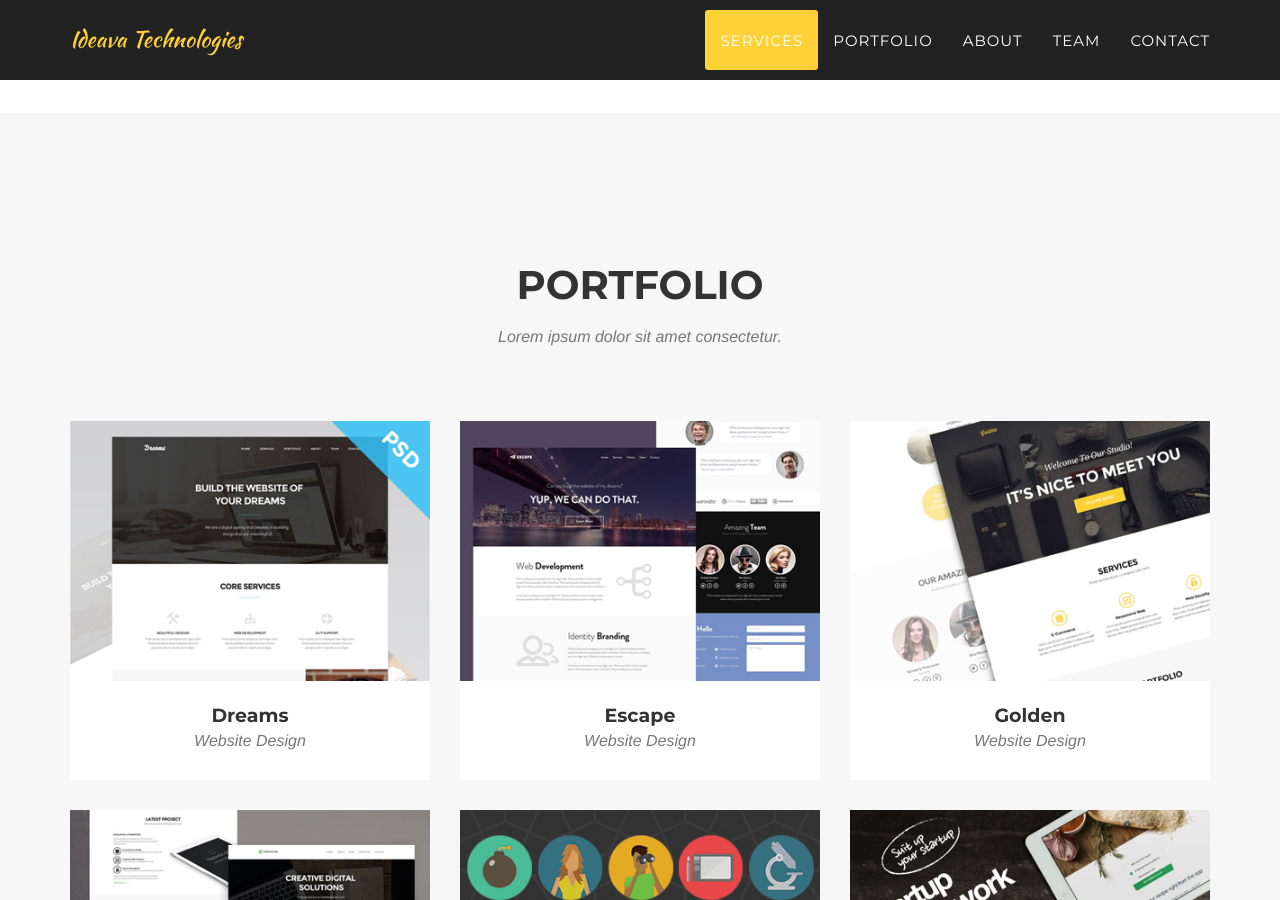
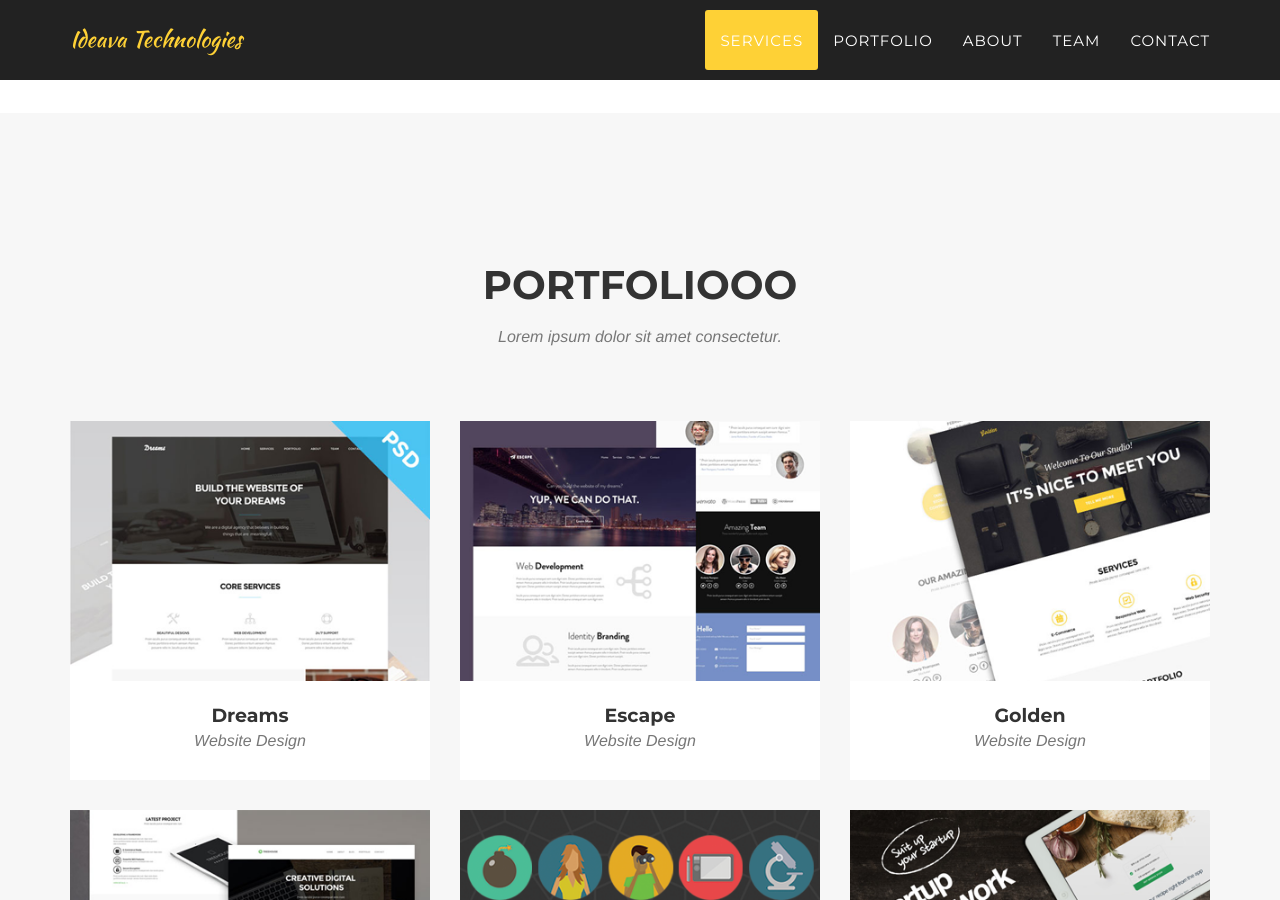
Before and after one commit to alperozturk/blog, a Jekyll site: the page built from index.html, in a window 1280 px wide and 900 px high, scrolled down 1357 px. Built offline with Jekyll 4.4.1, drawn with Linux system fonts in a browser that asks for light colours; some web fonts are replaced.

Commit message:
Update portfolio_grid.html

```diff
--- a/_includes/portfolio_grid.html
+++ b/_includes/portfolio_grid.html
@@ -3,7 +3,7 @@
         <div class="container">
             <div class="row">
                 <div class="col-lg-12 text-center">
-                    <h2 class="section-heading">Portfolio</h2>
+                    <h2 class="section-heading">Portfoliooo</h2>
                     <h3 class="section-subheading text-muted">Lorem ipsum dolor sit amet consectetur.</h3>
                 </div>
             </div>
```
